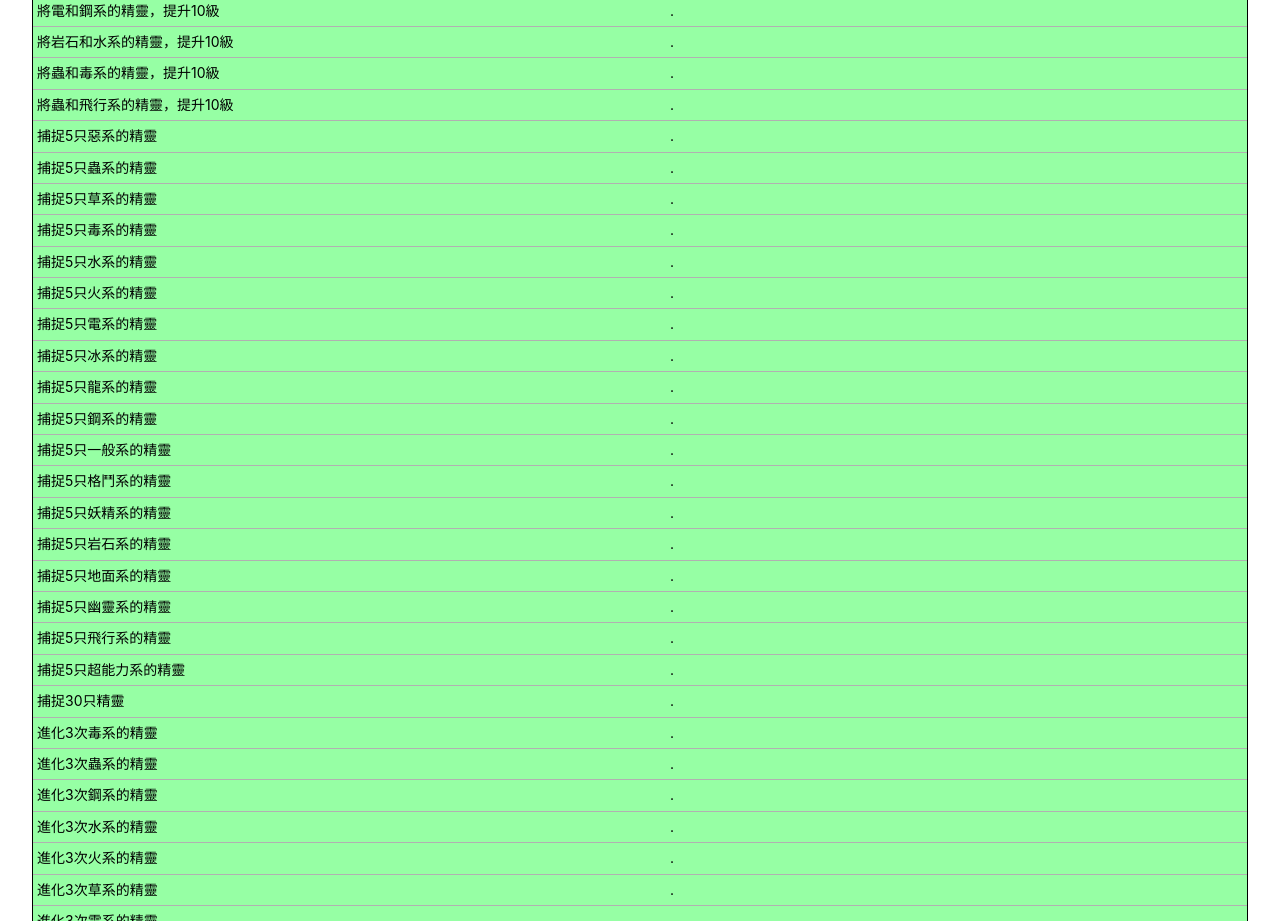
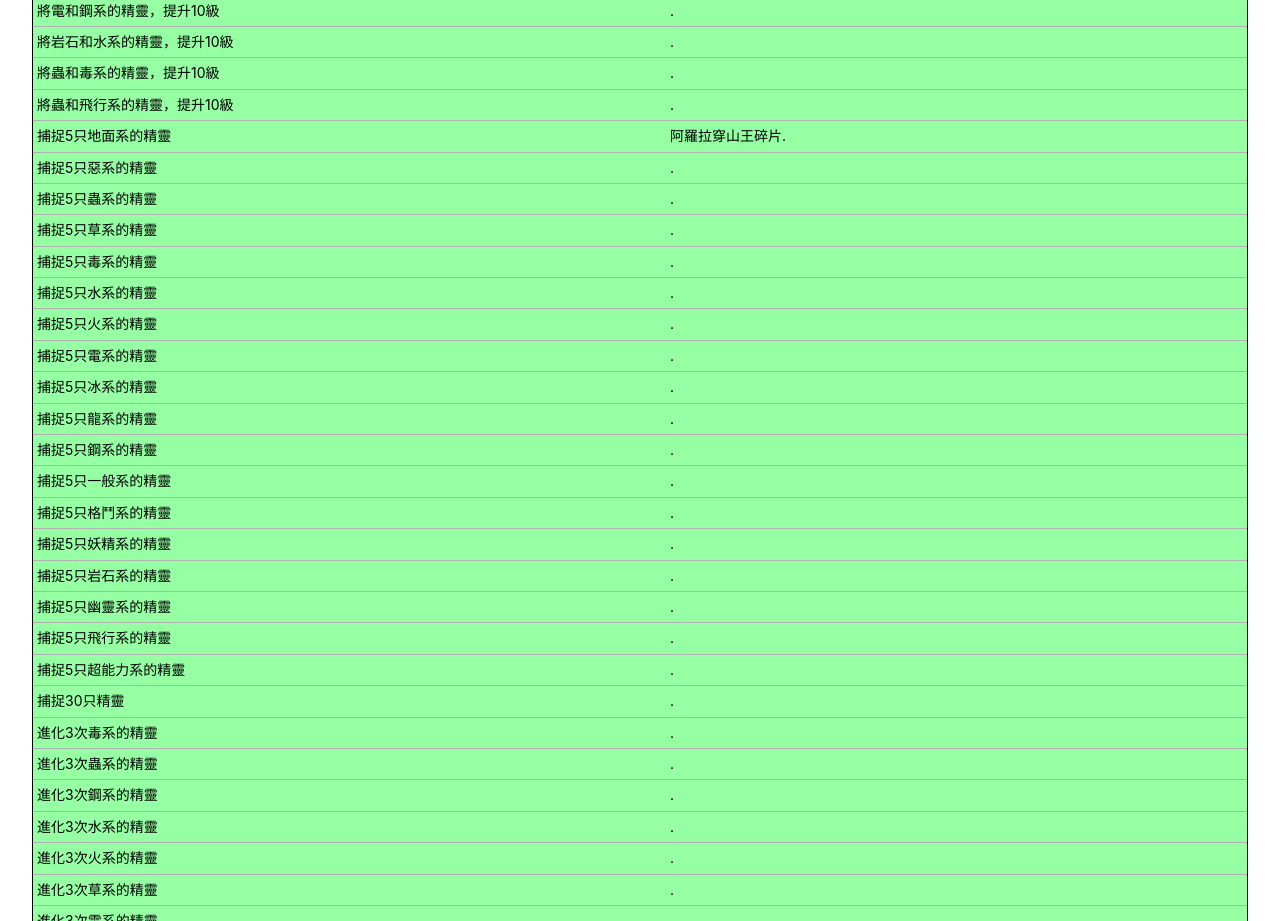
Before and after one commit to tom00502/pokemon-adventurer, a Vue app: page /fieldwork in a window 1280 px wide. Shown: the part 3040-3961 px from the top of the page. Built offline with nearby package versions, Linux system fonts and the light colour scheme; no server answers.

Commit message:
update data

```diff
--- a/src/views/fieldwork.vue
+++ b/src/views/fieldwork.vue
@@ -468,6 +468,12 @@ const table = [
         level: 'great',
         checkAward: false,
     },
+    {
+        work: '捕捉5只地面系的精靈',
+        award: ['阿羅拉穿山王碎片'],
+        level: 'great',
+        checkAward: false,
+    },
     { work: '捕捉5只惡系的精靈', award: [], level: 'great', checkAward: false },
     { work: '捕捉5只蟲系的精靈', award: [], level: 'great', checkAward: false },
     { work: '捕捉5只草系的精靈', award: [], level: 'great', checkAward: false },
@@ -498,12 +504,6 @@ const table = [
     },
     {
         work: '捕捉5只岩石系的精靈',
-        award: [],
-        level: 'great',
-        checkAward: false,
-    },
-    {
-        work: '捕捉5只地面系的精靈',
         award: [],
         level: 'great',
         checkAward: false,
```
